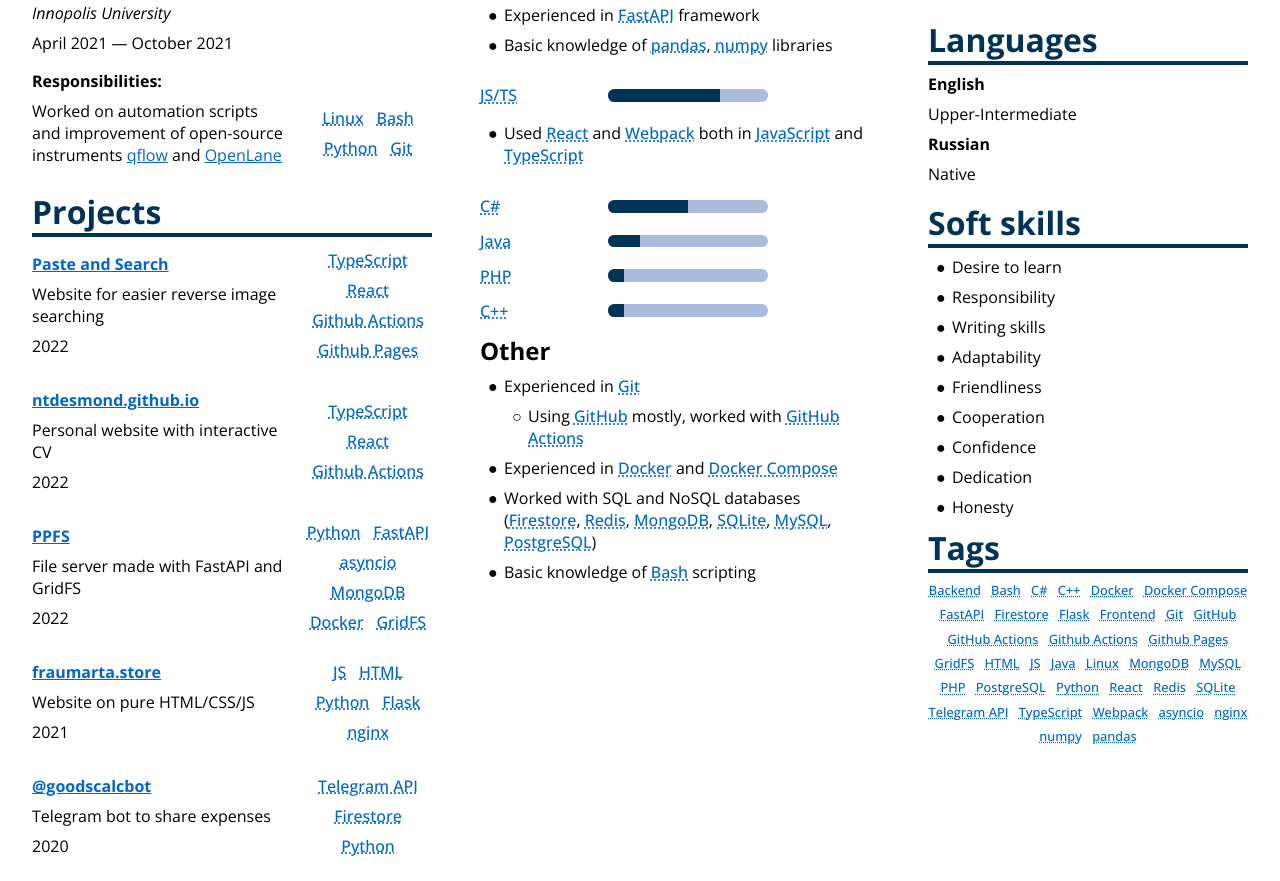
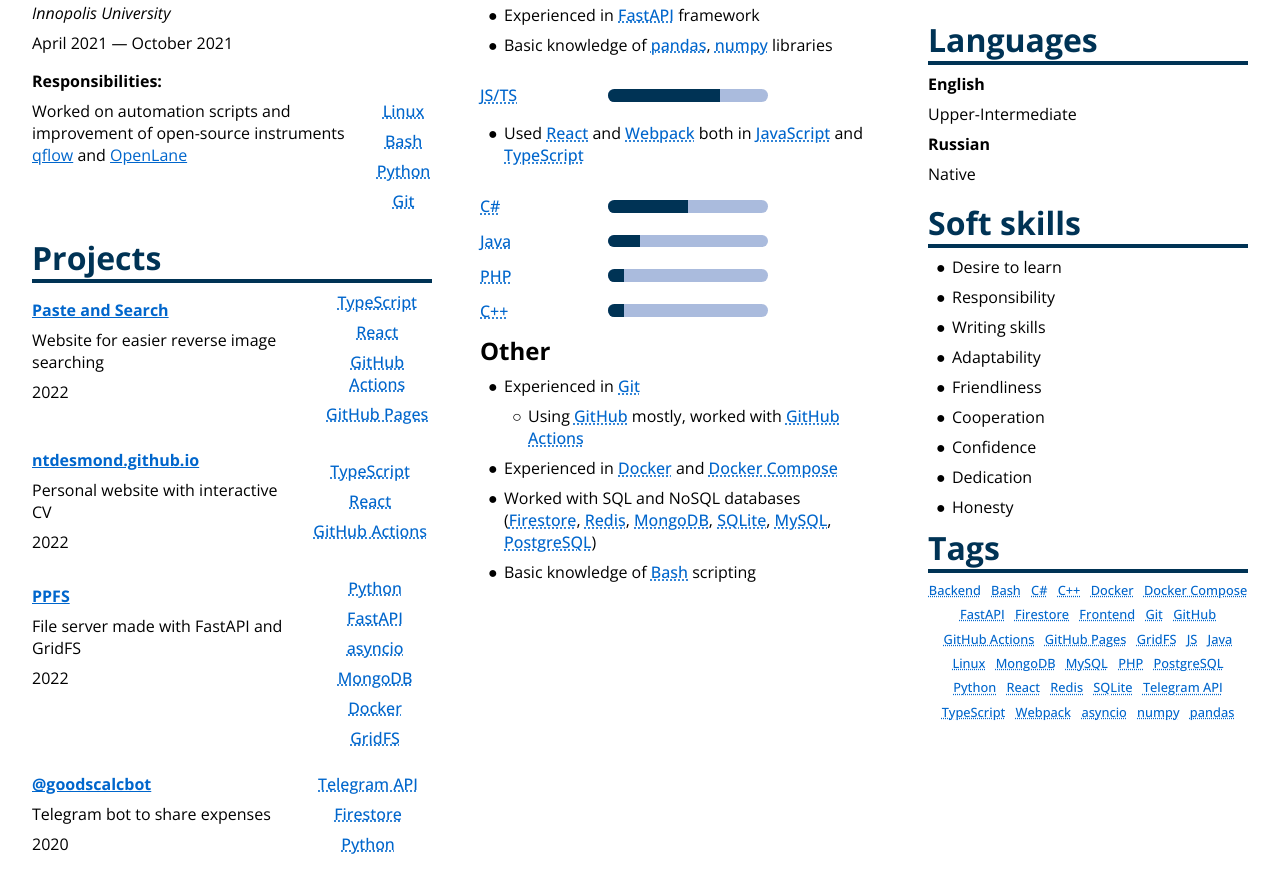
Before and after one commit to ntdesmond/ntdesmond.github.io, a React app: page / in a window 1280 px wide. Shown: the part 330-1211 px from the top of the page. Built offline with nearby package versions, Linux system fonts and the light colour scheme.

Commit message:
Print TagsSection, fix minor things

```diff
--- a/src/pages/cv/components/CV.tsx
+++ b/src/pages/cv/components/CV.tsx
@@ -5,7 +5,6 @@
 import { FlexColumn, FlexRow } from '../../../components/layout/alignment/Flex';
 import { PageHeading, SectionHeading } from '../../../components/typography/Headings';
 import OnlyPrint from '../../../components/layout/utils/OnlyPrint';
-import NoPrint from '../../../components/layout/utils/NoPrint';
 import NoWrap from '../../../components/layout/utils/NoWrap';
 import LanguageContext from '../contexts/LanguageContext';
 import TagsContext from '../contexts/TagsContext';
@@ -215,7 +214,7 @@
                     en: 2022,
                   })
                 }
-                tags={['TypeScript', 'React', 'Github Actions', 'Github Pages']}
+                tags={['TypeScript', 'React', 'GitHub Actions', 'GitHub Pages']}
               />
               <Project
                 title="ntdesmond.github.io"
@@ -231,7 +230,7 @@
                     en: 2022,
                   })
                 }
-                tags={['TypeScript', 'React', 'Github Actions']}
+                tags={['TypeScript', 'React', 'GitHub Actions']}
               />
               <Project
                 title="PPFS"
@@ -248,22 +247,6 @@
                   })
                 }
                 tags={['Python', 'FastAPI', 'asyncio', 'MongoDB', 'Docker', 'GridFS']}
-              />
-              <Project
-                title="fraumarta.store"
-                href="https://fraumarta.store"
-                description={
-                  new LanguageFragment({
-                    en: 'Website on pure HTML/CSS/JS',
-                    ru: 'Веб-сайт на чистом HTML/CSS/JS',
-                  })
-                }
-                period={
-                  new LanguageFragment({
-                    en: 2021,
-                  })
-                }
-                tags={['JS', 'HTML', 'Python', 'Flask', 'nginx']}
               />
               <Project
                 title="@goodscalcbot"
@@ -496,11 +479,9 @@
                 ]}
               />
             </Section>
-            <NoPrint>
-              <Section title={new LanguageFragment({ en: 'Tags', ru: 'Теги' })}>
-                <TagsSection />
-              </Section>
-            </NoPrint>
+            <Section title={new LanguageFragment({ en: 'Tags', ru: 'Теги' })}>
+              <TagsSection />
+            </Section>
           </CVColumn>
         </TagsContext.Provider>
       </LanguageContext.Provider>
--- a/src/pages/cv/components/tags/TagList.tsx
+++ b/src/pages/cv/components/tags/TagList.tsx
@@ -1,33 +1,43 @@
 import styled, { css } from 'styled-components';
 import { FlexRow } from '../../../../components/layout/alignment/Flex';
-import NoPrint from '../../../../components/layout/utils/NoPrint';
 import Tag from './Tag';
 
-const TagsWrapper = styled(FlexRow)<{ width?: string }>`
+const TagsWrapper = styled(FlexRow)<{ width?: string; print?: boolean }>`
   flex-wrap: wrap;
   gap: 0.5em 0.8em;
   align-content: center;
   justify-content: center;
   text-align: center;
   ${(p) => {
+    let style = '';
     if (p.width) {
-      return css`
+      style += css`
         width: ${p.width};
         min-width: ${p.width};
       `;
     }
-    return css``;
+    if (!p.print) {
+      style += css`
+        @media print {
+          display: none;
+        }
+      `;
+    }
+    return style;
   }}
 `;
 
-const TagList = (props: { tags: string[]; className?: string; width?: string }) => (
-  <NoPrint>
-    <TagsWrapper className={props.className} width={props.width}>
-      {props.tags.map((tag) => (
-        <Tag slug={tag} key={tag} />
-      ))}
-    </TagsWrapper>
-  </NoPrint>
+const TagList = (props: {
+  tags: string[];
+  className?: string;
+  width?: string;
+  print?: boolean;
+}) => (
+  <TagsWrapper className={props.className} width={props.width} print={props.print}>
+    {props.tags.map((tag) => (
+      <Tag slug={tag} key={tag} />
+    ))}
+  </TagsWrapper>
 );
 
 export default TagList;
--- a/src/pages/cv/components/tags/TagsSection.tsx
+++ b/src/pages/cv/components/tags/TagsSection.tsx
@@ -8,7 +8,7 @@
 
 const TagsSection = () => (
   <TagsContext.Consumer>
-    {({ tags }) => <StyledTagList tags={Array.from(tags.values()).sort()} />}
+    {({ tags }) => <StyledTagList tags={Array.from(tags.values()).sort()} print />}
   </TagsContext.Consumer>
 );
 
```
Also changed, not shown: 2 other files (tests, documents, lock files or other folders).
